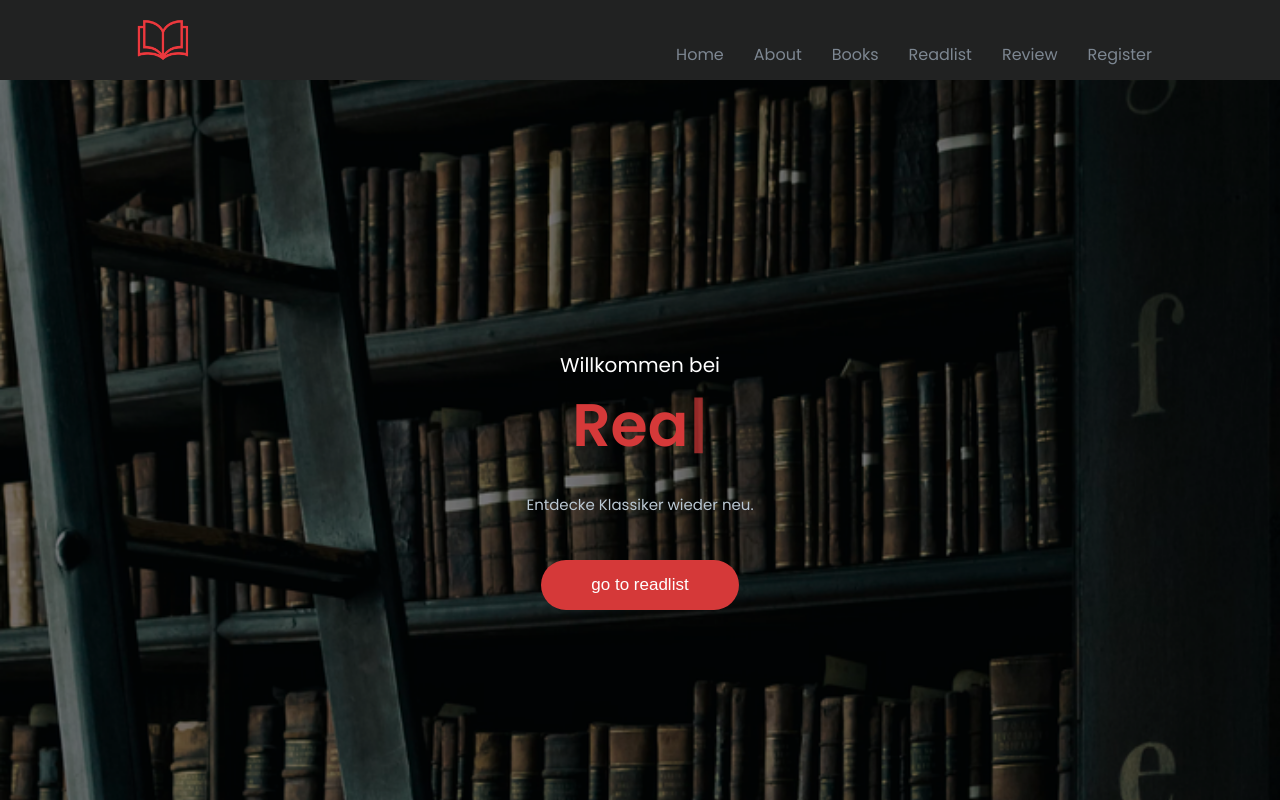
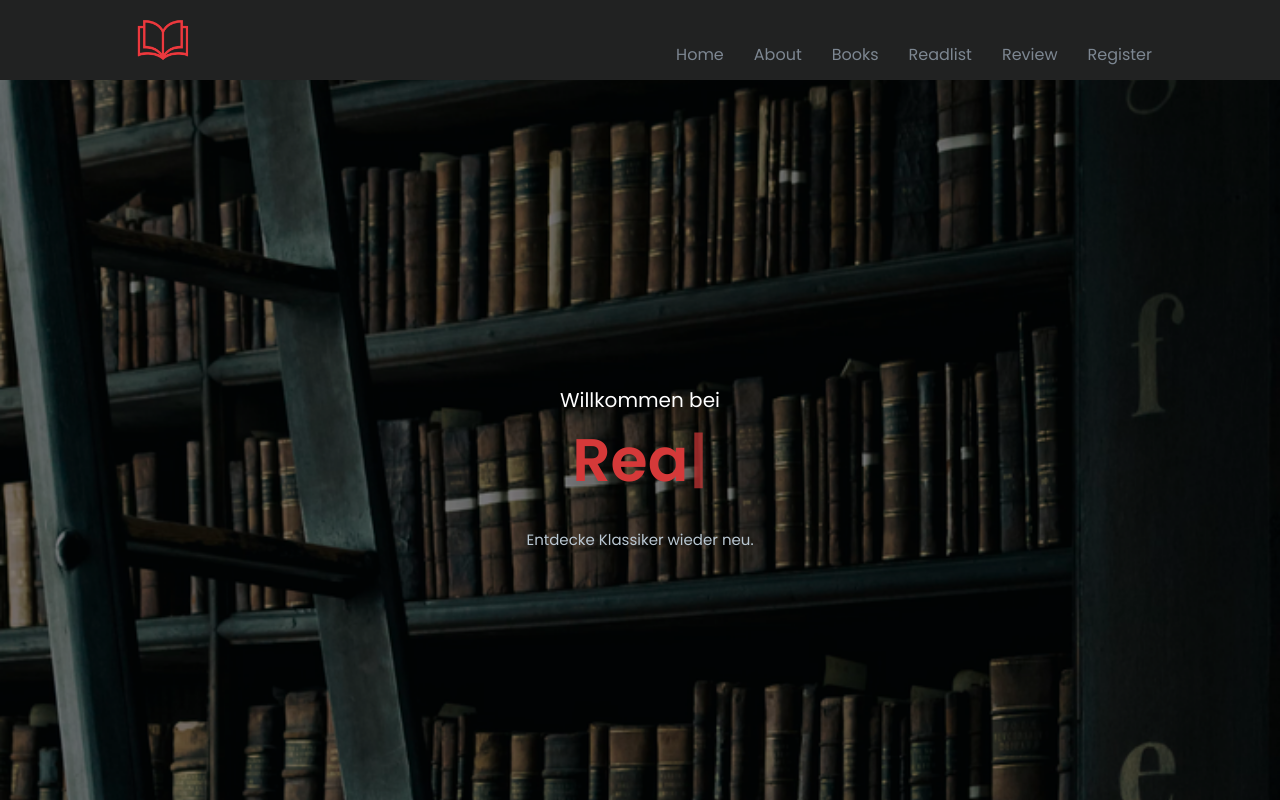
Before and after one commit to isabellaschwr/Web2, a React (Create React App) app in the folder frontend/: page / in a window 1280 px wide. Shown: the top 800 px of the page. Built offline with nearby package versions, Linux system fonts and the light colour scheme.

Commit message:
readme update

```diff
--- a/frontend/src/components/home/Home.jsx
+++ b/frontend/src/components/home/Home.jsx
@@ -52,7 +52,6 @@ export const Home = () => {
               />
             </h1>
             <p data-aos="fade-left">{val.desc}</p>
-            <button onClick={() => history.push("/Readlist")}>go to readlist</button>
           </div>
         ))}
       </section>
```
Also changed, not shown: 2 other files (tests, documents, lock files or other folders).
